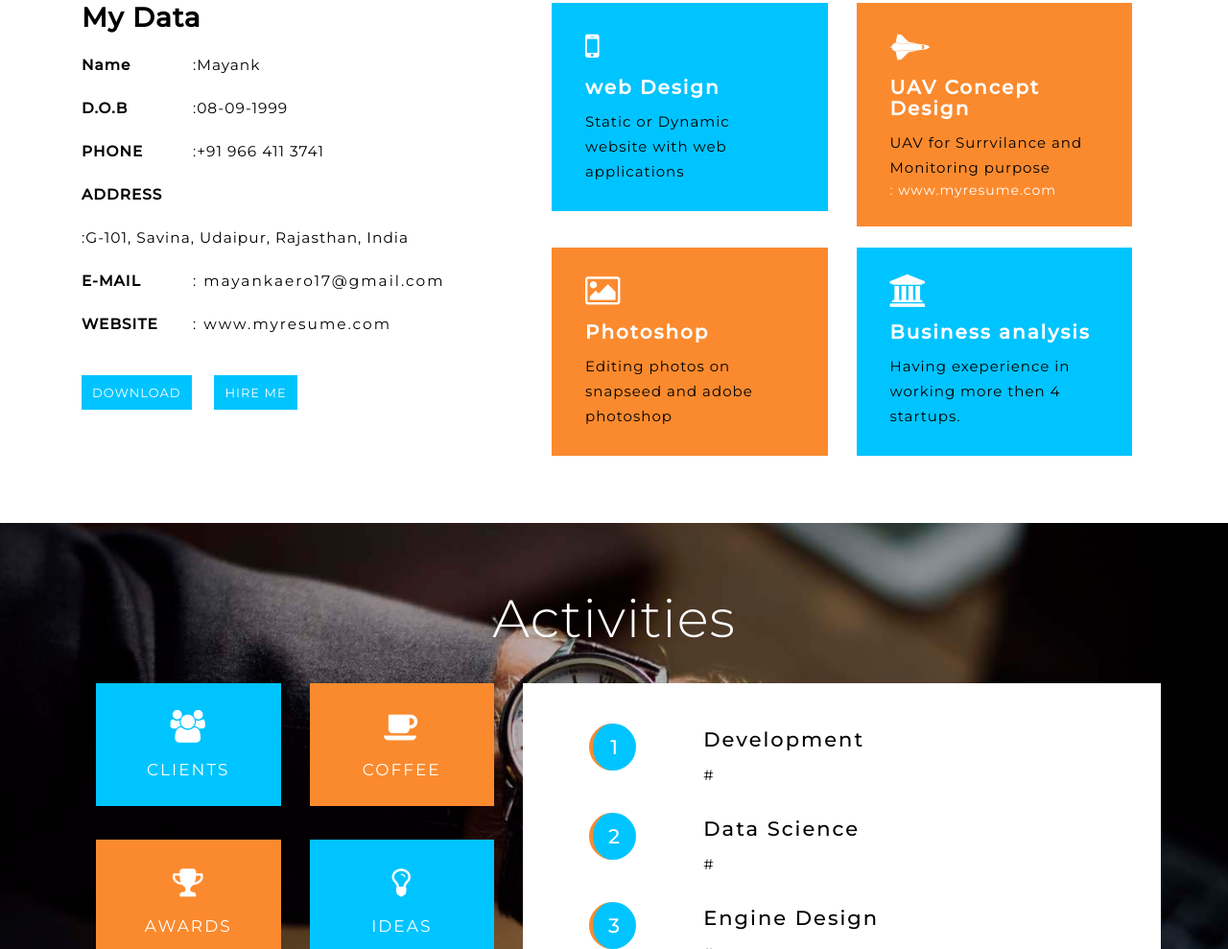
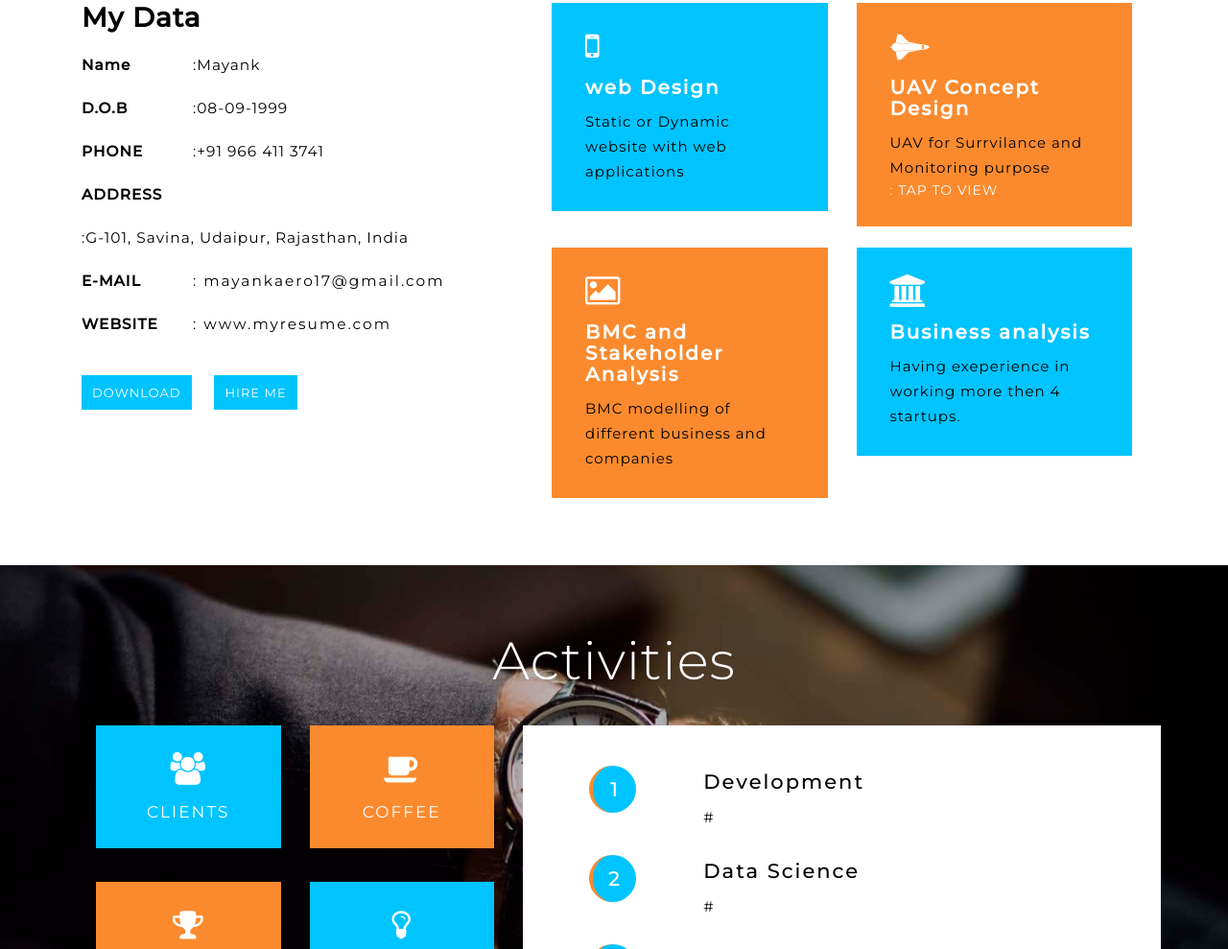
Before and after one commit to mayankaero17/mayankaero, a plain HTML site: page index.html in a window 1280 px wide. Shown: the part 1349-2338 px from the top of the page at 96% size. Drawn offline with Linux system fonts and the light colour scheme.

Commit message:
Update index.html

```diff
--- a/index.html
+++ b/index.html
@@ -204,15 +204,15 @@ Smartphone Compatible web template, free webdesigns for Nokia, Samsung, LG, Sony
 								<div class="about-gap clr-green">
 								<span class="fa fa-space-shuttle" aria-hidden="true"></span>
 								<h3>UAV Concept Design</h3>
-                          		<p>UAV for Surrvilance and Monitoring purpose</p><a href="https://docs.google.com/presentation/d/15C1EPnQIa67NjyvuKx4QboOAOYOIAmHm/edit?usp=sharing&ouid=107659212931150912812&rtpof=true&sd=true">: www.myresume.com</a>
+                          		<p>UAV for Surrvilance and Monitoring purpose</p><a href="https://docs.google.com/presentation/d/15C1EPnQIa67NjyvuKx4QboOAOYOIAmHm/edit?usp=sharing&ouid=107659212931150912812&rtpof=true&sd=true">: TAP TO VIEW</a>
 								</div>
 								<div class="clearfix"> </div>
 								</div>
 								<div class="col-md-6 col-sm-6 col-xs-6 about-ser-grid">
 								<div class="about-gap clr-green">
 								<span class="fa fa-picture-o" aria-hidden="true"></span>
-								<h3>Photoshop</h3>
-								<p>Editing photos on snapseed and adobe photoshop</p>
+								<h3>BMC and Stakeholder Analysis</h3>
+								<p>BMC modelling of different business and companies</p>
 								</div>
 								<div class="clearfix"> </div>
 								</div>
```
